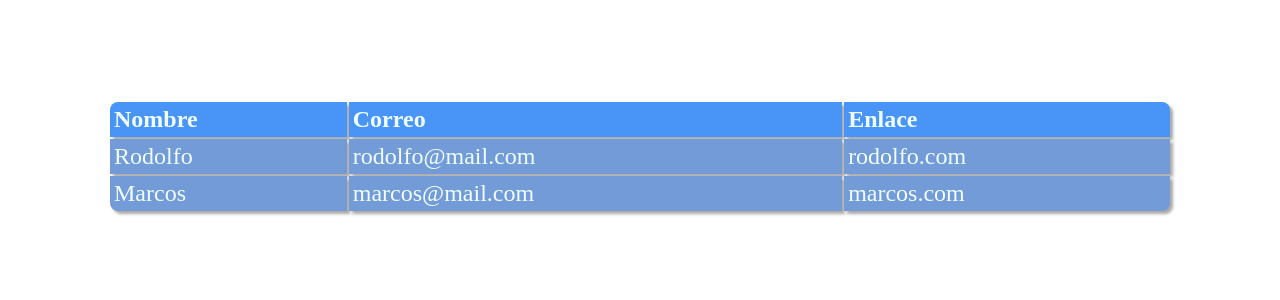
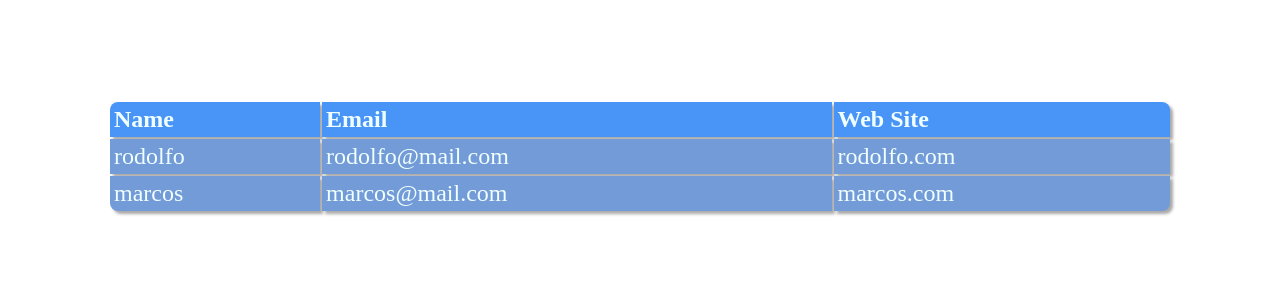
Before and after one commit to barbasmarcosi/Redux, a React (Create React App) app: page / in a window 1280 px wide. Shown: the top 300 px of the page. Built offline with nearby package versions, Linux system fonts and the light colour scheme.

Commit message:
modified the app table component to a class component and use state and map to loop it

```diff
--- a/src/components/App.js
+++ b/src/components/App.js
@@ -1,31 +1,41 @@
-const App = () => {
-  const putTable = () => [
+import { Component } from "react";
+
+class App extends Component {
+  constructor() {
+    super();
+    this.state = {
+      users: [
+        { name: "rodolfo", email: "rodolfo@mail.com", website: "rodolfo.com" },
+        { name: "marcos", email: "marcos@mail.com", website: "marcos.com" },
+      ],
+    };
+  }
+  putTable = () => (
+    this.state.users.map((user) => (
       <tr>
-      <td>Rodolfo</td>
-      <td>rodolfo@mail.com</td>
-      <td>rodolfo.com</td>
-    </tr>,
-    <tr>
-      <td>Marcos</td>
-      <td>marcos@mail.com</td>
-      <td>marcos.com</td>
-    </tr>,
-  ];
+        <td>{user.name}</td>
+        <td>{user.email}</td>
+        <td>{user.website}</td>
+      </tr>
+    ))
+  );
 
+  render() {
     return (
       <div className="App">
         <table className="Table">
           <thead>
             <tr>
-            <th>Nombre</th>
-            <th>Correo</th>
-            <th>Enlace</th>
+              <th>Name</th>
+              <th>Email</th>
+              <th>Web Site</th>
             </tr>
           </thead>
-        <tbody>{putTable()}</tbody>
+          <tbody>{this.putTable()}</tbody>
         </table>
       </div>
     );
-};
+  }
+}
 
 export default App;
```
Lines whose indentation alone changed are shown as unchanged.
